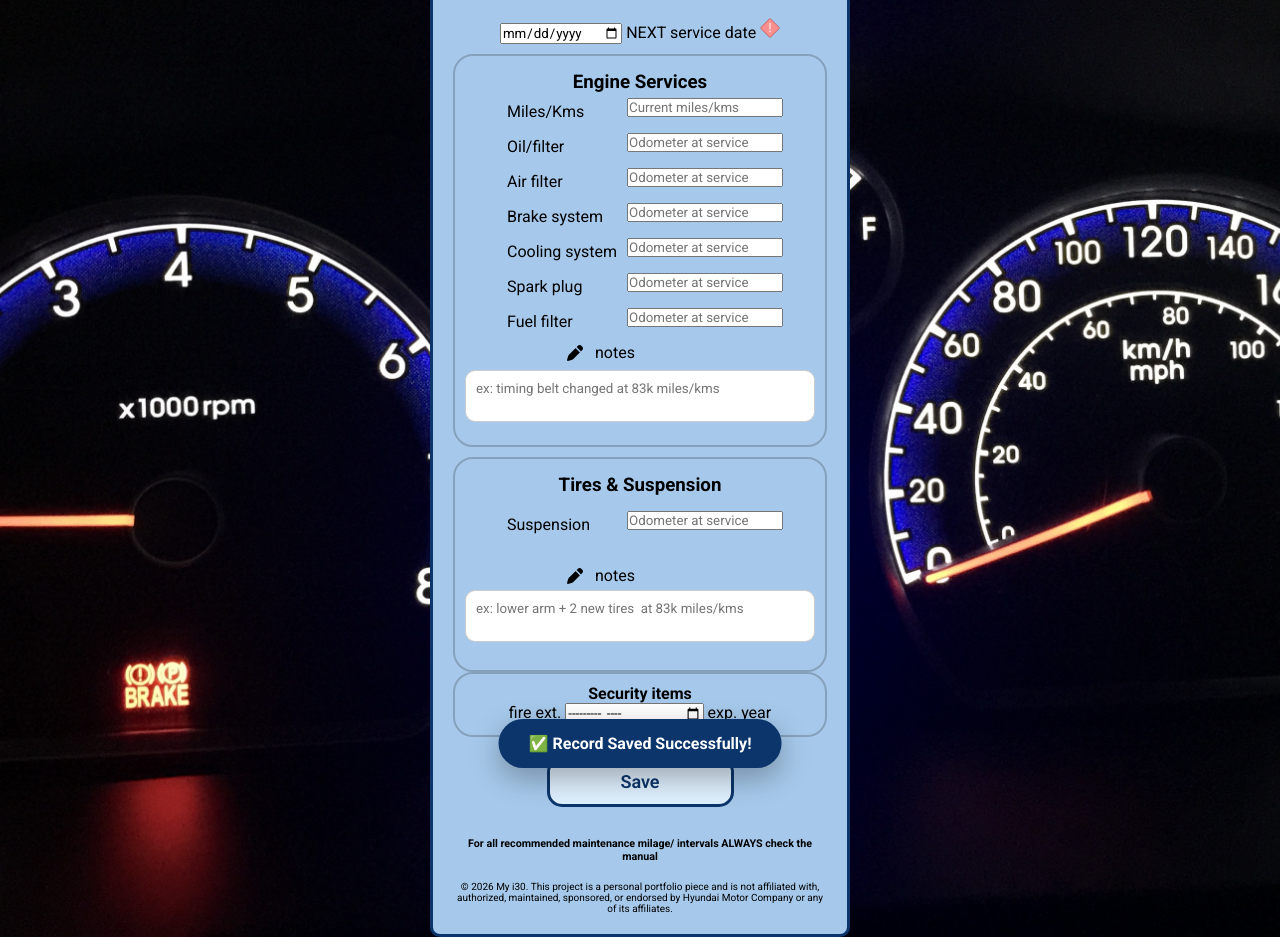
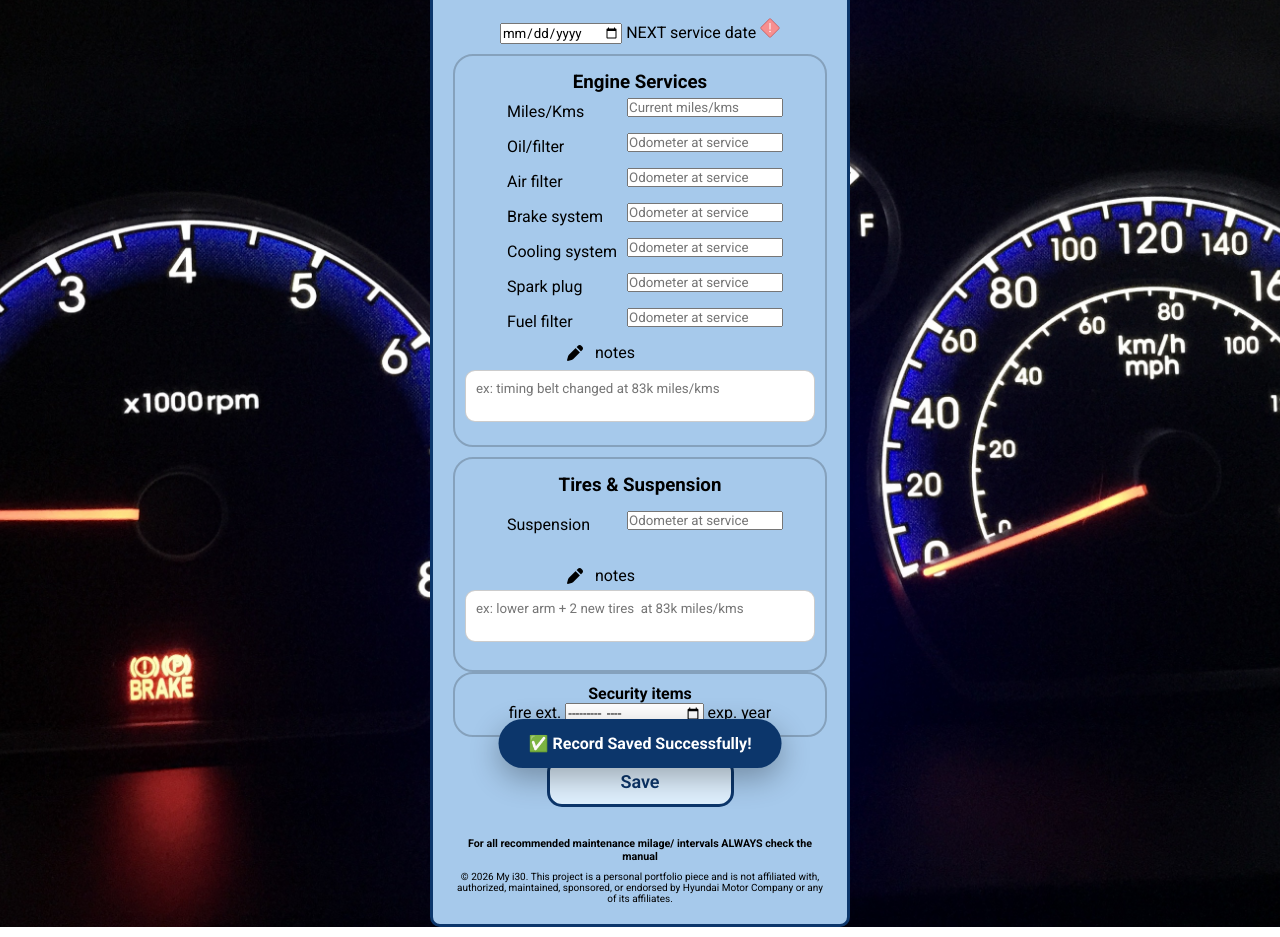
Before and after one commit to brunomarna/my-i30, a website: page my-i30.html in a window 1280 px wide. Shown: the part 132-1069 px from the top of the page. Drawn offline with Linux system fonts and the light colour scheme; no server answers; sample sign-in values are in the browser's storage; a web font is replaced by a local one.

Commit message:
Disclaimer fix

```diff
--- a/my-i30.html
+++ b/my-i30.html
@@ -87,13 +87,13 @@
 
     <div class="info">
       <h6>For all recommended maintenance milage/ intervals ALWAYS check the manual</h6>
+
+      <p>© 2026 My i30. This project is a personal portfolio piece and is not
+      affiliated with, authorized, maintained, sponsored, or endorsed by Hyundai
+      Motor Company or any of its affiliates.</p>
     </div>
 
-  <footer>
-    <p>© 2026 My i30. This project is a personal portfolio piece and is not
-    affiliated with, authorized, maintained, sponsored, or endorsed by Hyundai
-    Motor Company or any of its affiliates.</p>
-  </footer>
+
 
   </main>
 
--- a/src/css/my-i30.css
+++ b/src/css/my-i30.css
@@ -281,7 +281,8 @@ h3{
 }
 
 
-footer{
+.info p{
   font-size: 10px;
   margin-top: 8px;
+  text-decoration: bolder;
 }
```
